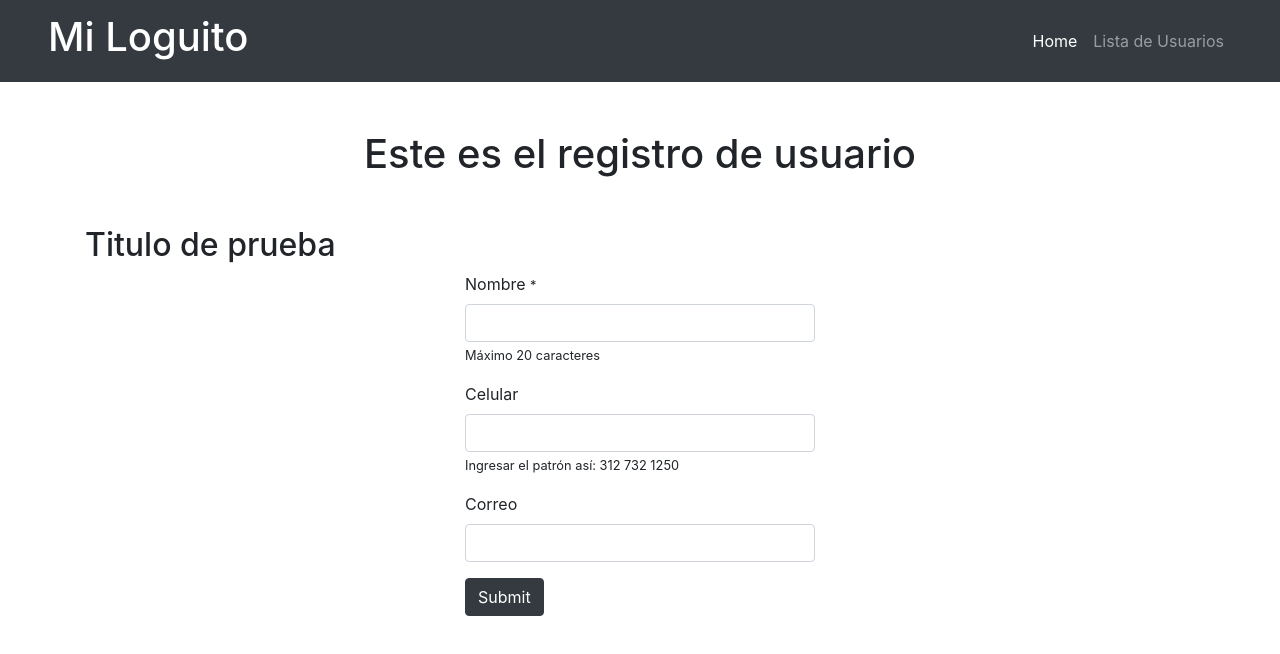
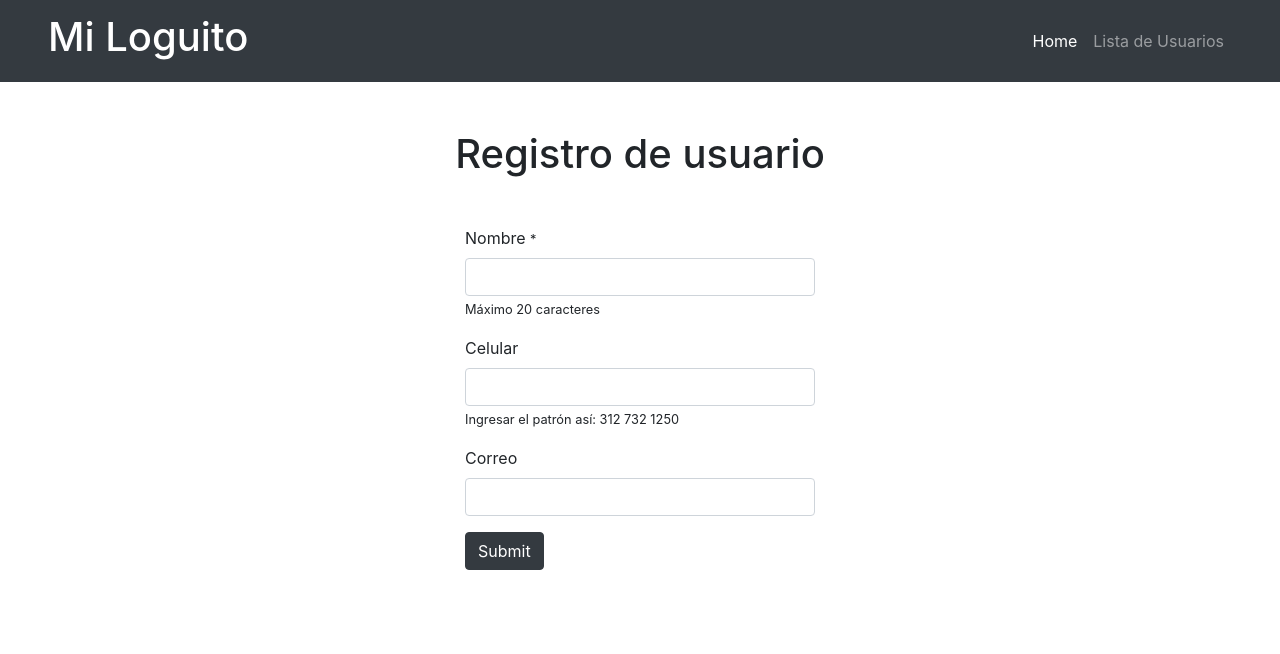
Before and after one commit to Yotfil/CRUD_LocalStorage, a plain HTML site: page index.html in a window 1280 px wide. Drawn offline with nearby package versions, Linux system fonts and the light colour scheme.

Commit message:
prueba titulo

```diff
--- a/index.html
+++ b/index.html
@@ -27,8 +27,7 @@
         </nav>
         <main class="container mt-5">
 
-            <h1 class="text-center my-5 ">Este es el registro de usuario</h1>
-            <h2>Titulo de prueba</h2>
+            <h1 class="text-center my-5 ">Registro de usuario</h1>
 
             <div class="row d-flex justify-content-center">
                 <div class="col-4">
```
